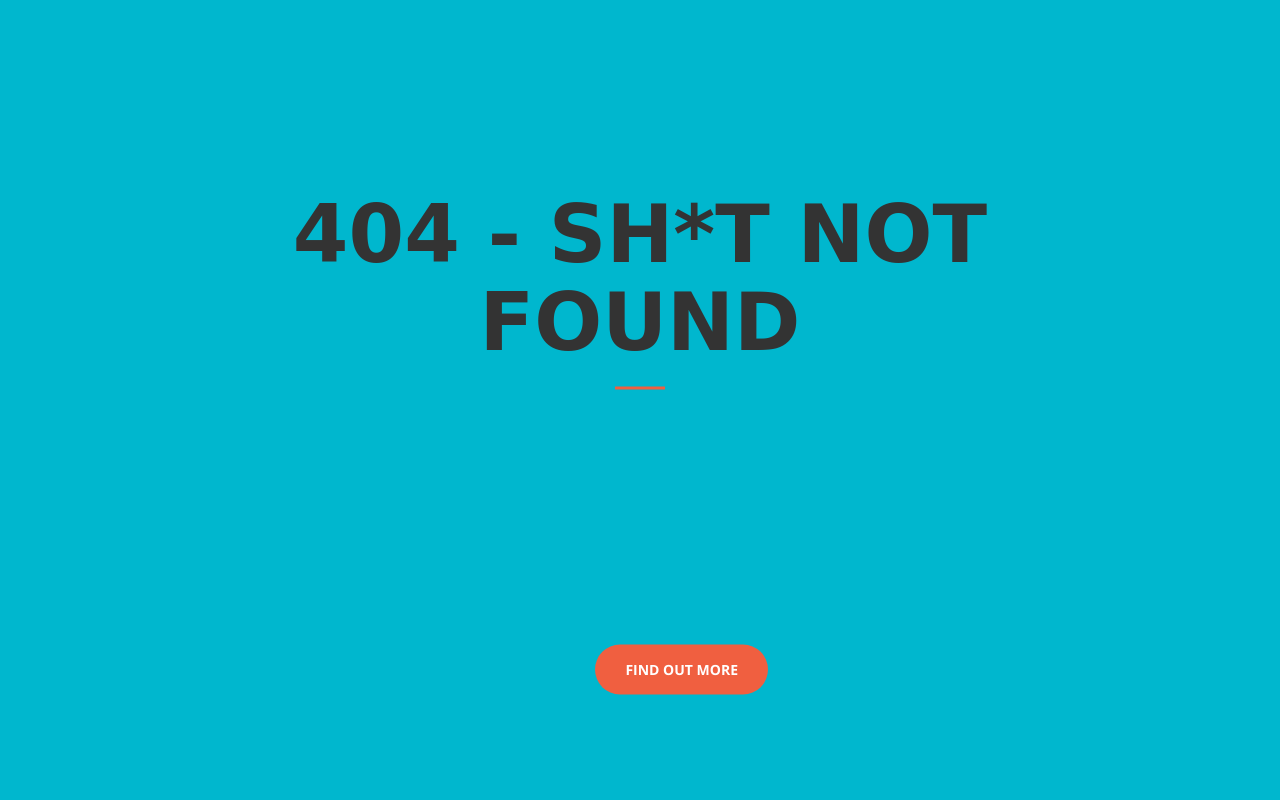
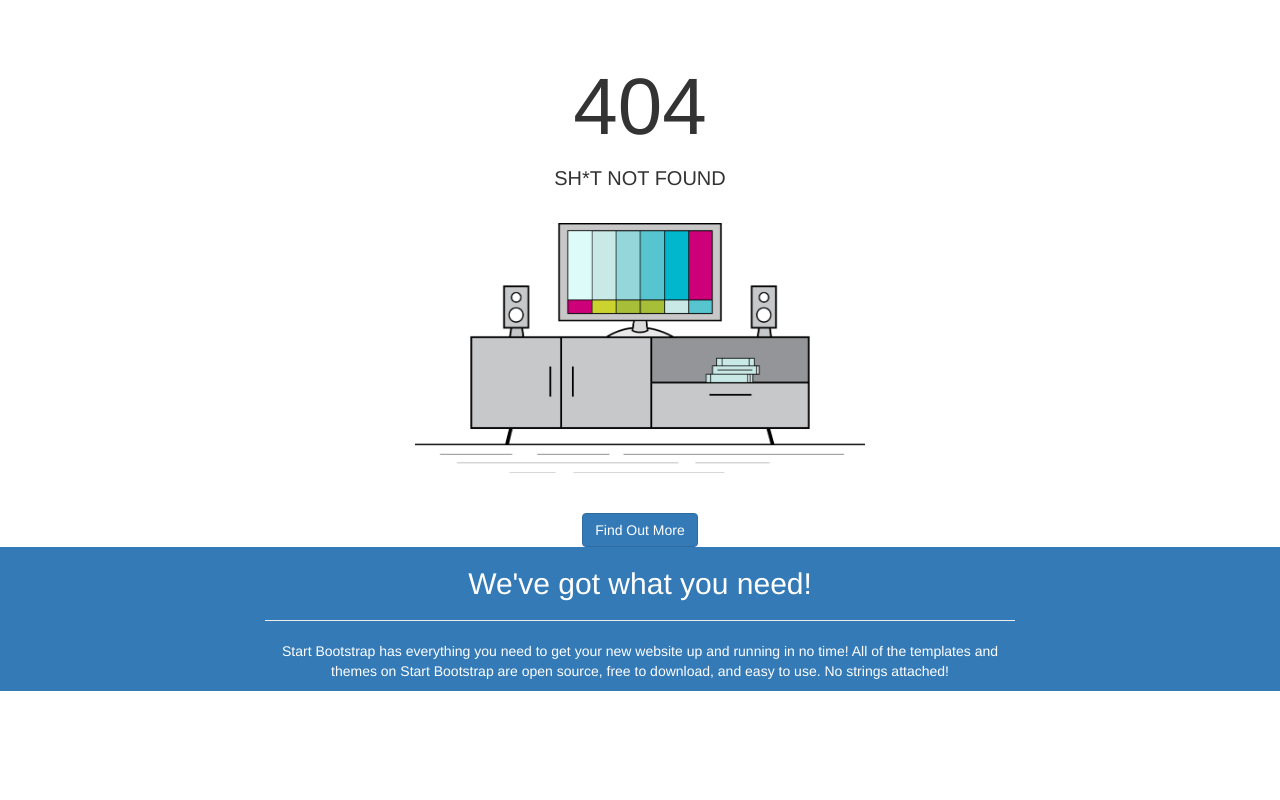
Before and after one commit to kurushdubash/404notfound, a plain HTML site: page index.html in a window 1280 px wide. Shown: the top 800 px of the page. Drawn offline with nearby package versions, Linux system fonts and the light colour scheme; a web font is replaced by a local one.

Commit message:
new error image, removed bootstrap shit

```diff
--- a/css/404.css
+++ b/css/404.css
@@ -1,4 +1,26 @@
-video#bgvid {
+.error-block {
+    width: 100%;
+    height: 100%;
+    text-align: center;
+}
+.error-code {
+    font-size: 80px;
+    margin-top: 50px;
+}
+
+.error-subtitle {
+    font-size: 20px;
+    margin-bottom: 30px;
+}
+
+.error-image {
+    width: 450px;
+    display: block;
+    margin: 0 auto;
+    margin-bottom: 40px;
+}
+
+/*video#bgvid {
     position: fixed;
     top: 50%;
     left: 50%;
@@ -28,4 +50,4 @@ video#bgvid {
     #bgvid {
         display: none;
     }
-}
+}*/
--- a/css/creative.css
+++ b/css/creative.css
@@ -7,10 +7,10 @@ html,
 body {
   height: 100%;
   width: 100%;
-  background-color: rgba(0,183,206,1);
+  /*background-color: rgba(0,183,206,1);*/
 }
 body {
-  font-family: 'Black Ops One', cursive;
+  font-family: 'Open Sans', cursive;
 }
 hr {
   border-color: #F05F40;
@@ -184,9 +184,6 @@ fieldset[disabled] .btn-primary.active {
 }
 .btn-xl {
   padding: 15px 30px;
-position: fixed;
-right:    40%;
-bottom:   -1500%;
 }
 ::-moz-selection {
   color: white;
--- a/index.html
+++ b/index.html
@@ -1,21 +1,13 @@
 <!DOCTYPE html>
 <html lang="en">
-
 <head>
-
     <meta charset="utf-8">
     <meta http-equiv="X-UA-Compatible" content="IE=edge">
     <meta name="viewport" content="width=device-width, initial-scale=1">
-
     <title>404 - Page Not Found</title>
-    <link rel="icon"
-    type="image/png"
-    href="https://www.tubemogul.com/wp-content/themes/tubemogul/_img/_icons/favicon.png">
-
-
+    <link rel="icon" type="image/png" href="https://www.tubemogul.com/wp-content/themes/tubemogul/_img/_icons/favicon.png">
     <!-- Bootstrap Core CSS -->
-
-    <link rel="stylesheet" href="https://cdnjs.cloudflare.com/ajax/libs/font-awesome/4.6.3/css/font-awesome.min.css">
+    <!-- <link rel="stylesheet" href="https://cdnjs.cloudflare.com/ajax/libs/font-awesome/4.6.3/css/font-awesome.min.css"> -->
     <link rel="stylesheet" href="https://maxcdn.bootstrapcdn.com/bootstrap/3.3.6/css/bootstrap.min.css">
 
     <link href='https://fonts.googleapis.com/css?family=Open+Sans:300italic,400italic,600italic,700italic,800italic,400,300,600,700,800' rel='stylesheet' type='text/css'>
@@ -23,19 +15,17 @@
     <link href='https://fonts.googleapis.com/css?family=Merriweather:400,300,300italic,400italic,700,700italic,900,900italic' rel='stylesheet' type='text/css'>
 
 <link href="https://fonts.googleapis.com/css?family=Black+Ops+One|Bungee+Inline" rel="stylesheet">
-    <link href="css/creative.css" rel="stylesheet">
+    <!-- <link href="css/creative.css" rel="stylesheet"> -->
+    <link href="css/404.css" rel="stylesheet">
 </head>
 
-<body id="page-top">
-    <header>
-        <div class="header-content">
-            <div class="header-content-inner">
-                <h1 id="homeHeading">404 - Sh*t Not Found</h1>
-                <hr></hr>
-                <a href="#about" class="btn btn-primary btn-xl page-scroll">Find Out More</a>
-            </div>
-        </div>
-    </header>
+<body>
+    <div class="error-block">
+        <div class="error-code">404</div>
+        <div class="error-subtitle">SH*T NOT FOUND</div>
+        <img src="img/404.png" class="error-image">
+        <a href="#about" class="btn btn-primary btn-xl page-scroll">Find Out More</a>
+    </div>
 
     <section class="bg-primary" id="about">
         <div class="container">
```
Also changed, not shown: js/creative.js (+12 -12 lines), img/404.png (added).
